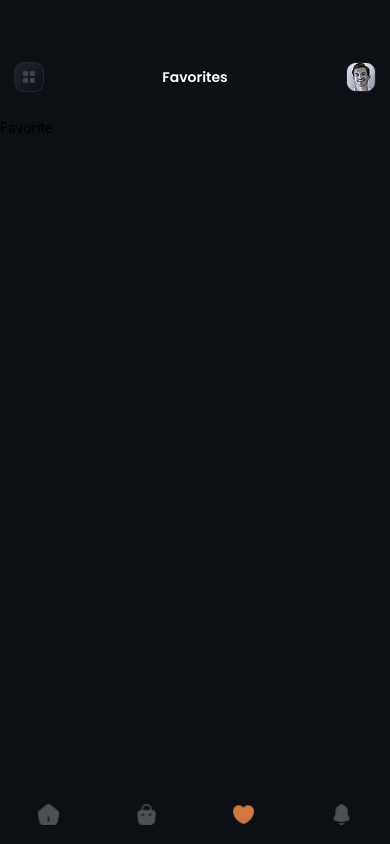
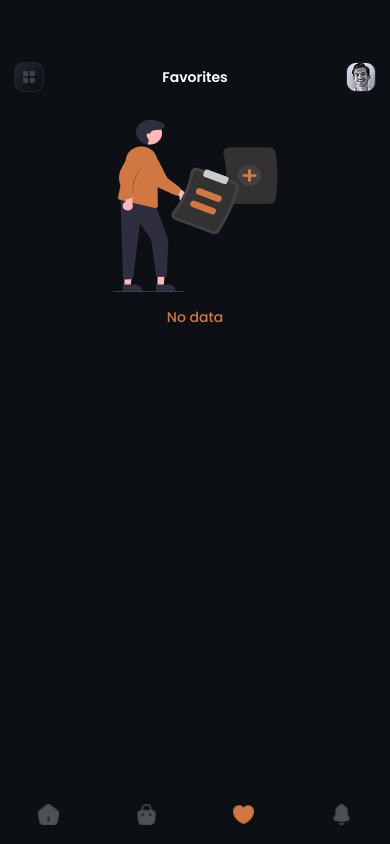
Before and after one commit to BeniSamuel/coffee-hub, a React Native app: screen /Favorite in a window 390 px wide. Built offline with nearby package versions, Linux system fonts and the light colour scheme.

Commit message:
added favorite tab layout

```diff
--- a/screens/tabs/Favorite/Favorite.tsx
+++ b/screens/tabs/Favorite/Favorite.tsx
@@ -1,13 +1,12 @@
 import { StyleSheet, Text, View } from "react-native";
 import React from "react";
 import TabLayout from "../../../layout/TabLayout";
+import FavoriteData from "../../../components/favorite/FavoriteData";
 
 const Favorite = () => {
   return (
     <TabLayout screen_name="Favorites">
-      <View>
-        <Text>Favorite</Text>
-      </View>
+      <FavoriteData />
     </TabLayout>
   );
 };
```
